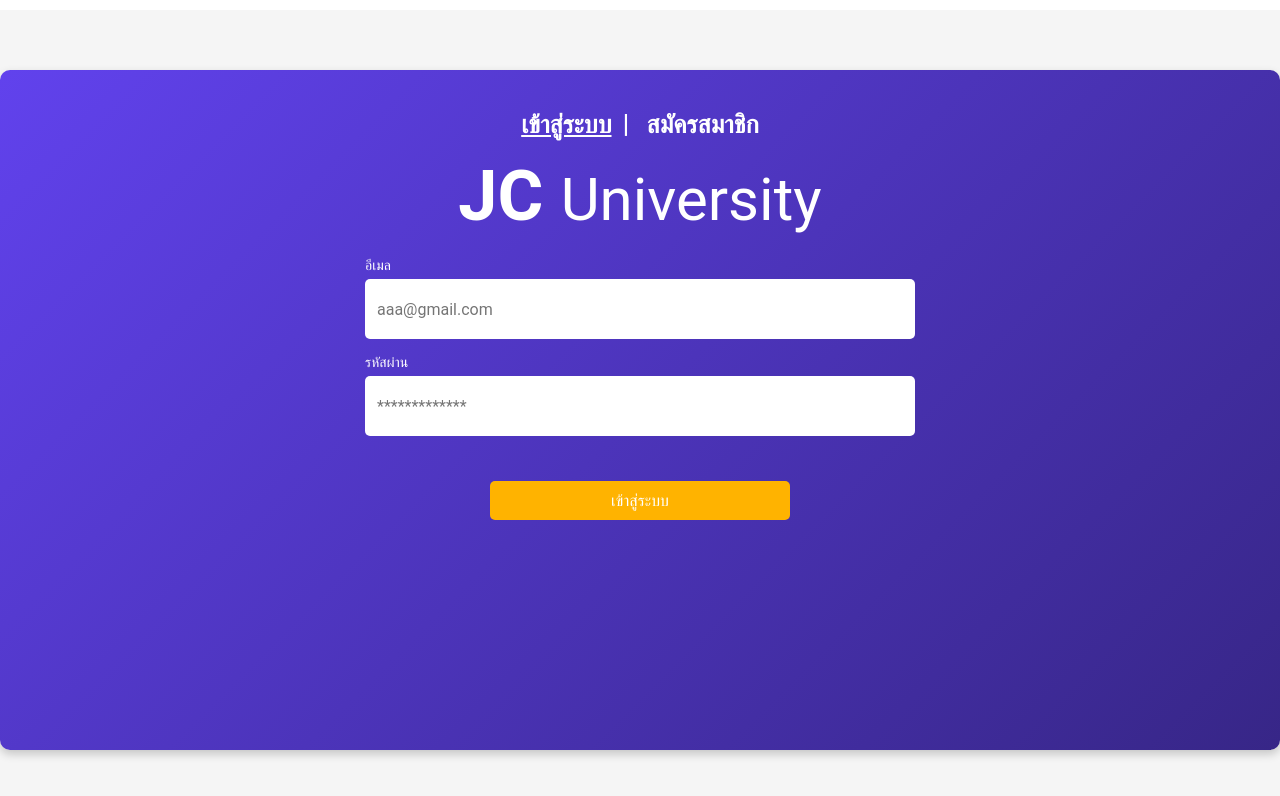
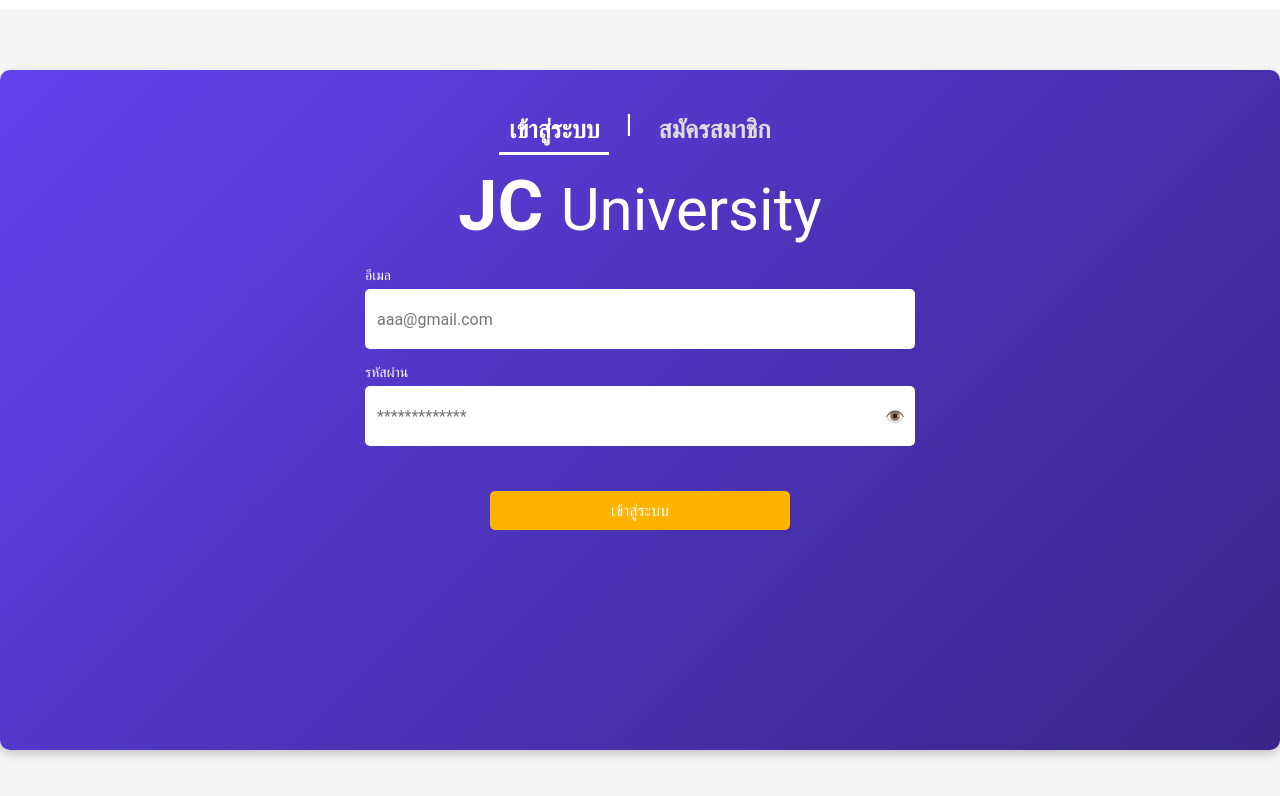
Before and after one commit to Jedtapungkee/Servicestudent-frontend, a React (Vite) app: page /Servicestudent-frontend/login in a window 1280 px wide. Shown: the top 796 px of the page. Built offline with nearby package versions, Linux system fonts and the light colour scheme.

Commit message:
add authenadmin

```diff
--- a/src/components/Navbar.jsx
+++ b/src/components/Navbar.jsx
@@ -46,7 +46,6 @@ const Navbar = () => {
         <div className="nav-underline" style={underlineStyle}></div>
       </div>
       <Link to="/login" className="login">
-
         <FaUserCircle className="login-icon" />
       </Link>
     </nav>
--- a/src/pages/AdminDashboard.jsx
+++ b/src/pages/AdminDashboard.jsx
@@ -18,7 +18,22 @@ const AdminDashboard = () => {
     { id: 10, type: "ขออนุมัติลา", status: "pending", officer: "สมชาย หวังผล" },
   ]);
 
-  console.log("อัปเดตข้อมูล requests:", requests);
+
+  // สร้าง State สำหรับจัดการการล็อกอิน
+  const [isAuthenticated, setIsAuthenticated] = useState(false);
+  const [password, setPassword] = useState("");
+
+  // รหัสผ่านที่ถูกต้อง (สามารถเปลี่ยนเป็นดึงจาก Backend ได้)
+  const correctPassword = "admin123";
+
+  // ฟังก์ชันตรวจสอบรหัสผ่าน
+  const handleLogin = () => {
+    if (password === correctPassword) {
+      setIsAuthenticated(true); // อนุญาตให้เข้าถึงหน้า Admin
+    } else {
+      alert("รหัสผ่านไม่ถูกต้อง!"); // แจ้งเตือนเมื่อรหัสผิด
+    }
+  };
 
 
     // ตรวจสอบค่า requests ทุกครั้งที่มีการเปลี่ยนแปลง
@@ -45,6 +60,22 @@ const AdminDashboard = () => {
 
   return (
     <div className="admin-container">
+
+      {/* แสดง Modal ถ้ายังไม่ล็อกอิน */}
+      {!isAuthenticated && (
+        <div className="admin-login-modal">
+          <h2>เข้าสู่ระบบแอดมิน</h2>
+          <input
+            type="password"
+            placeholder="กรอกรหัสผ่าน"
+            value={password}
+            onChange={(e) => setPassword(e.target.value)}
+          />
+          <button onClick={handleLogin}>เข้าสู่ระบบ</button>
+        </div>
+      )}
+       {isAuthenticated && (
+        <>
       <aside className="sidebar">
         <h2>แผงควบคุมแอดมิน</h2>
         <ul>
@@ -95,6 +126,8 @@ const AdminDashboard = () => {
           </tbody>
         </table>
       </main>
+      </>
+       )}
     </div>
   );
 };
--- a/src/pages/Login.jsx
+++ b/src/pages/Login.jsx
@@ -1,41 +1,51 @@
-import React, { useState } from "react";
-import { NavLink } from "react-router-dom"; // ใช้ NavLink แทน Link
+import React, { useState, useEffect, useRef } from "react";
+import { NavLink, useLocation } from "react-router-dom";
 import "./../styles/Login.css";
 import { useNavigate } from "react-router-dom";
 
 const Login = () => {
+  const underlineRef = useRef(null); // ใช้ useRef ติดตาม underline
+  const navRef = useRef(null); // ใช้ ref ติดตาม parent ของ NavLink
+  const location = useLocation(); // ใช้ location เพื่อติดตาม URL ที่เปลี่ยนแปลง
   const [showPassword, setShowPassword] = useState(false);
   const navigate = useNavigate();
-  const handlesubmit = (e) => {
+
+  useEffect(() => {
+    // ค้นหาลิงก์ที่ active อยู่
+    const activeLink = document.querySelector(".nav-links .active-link");
+    if (activeLink && underlineRef.current) {
+      const { offsetLeft, offsetWidth } = activeLink;
+      // กำหนดตำแหน่ง left และ width ของเส้นขีดใต้
+      underlineRef.current.style.left = `${offsetLeft}px`;
+      underlineRef.current.style.width = `${offsetWidth}px`;
+    }
+  }, [location.pathname]); // อัปเดตทุกครั้งที่ URL เปลี่ยน
+
+  const handleSubmit = (e) => {
     e.preventDefault();
     navigate("/");
+  };
 
-  }
   return (
     <div className="login-container">
       <div className="login-box">
         <div className="login-header">
-          <h2>
-            {/* ใช้ NavLink พร้อมกำหนด className ตาม isActive */}
-            <NavLink
-              to="/login"
-              className={({ isActive }) => (isActive ? "active-link" : "link")}
-            >
+          <h2 className="nav-links" ref={navRef}>
+            <NavLink to="/login" className={({ isActive }) => (isActive ? "active-link" : "link")}>
               เข้าสู่ระบบ
             </NavLink>
-            &nbsp;|&nbsp; {/* ใช้ &nbsp; ในการเว้นวรรค */}
-            <NavLink
-              to="/register"
-              className={({ isActive }) => (isActive ? "active-link" : "link")}
-            >
+            &nbsp;|&nbsp;
+            <NavLink to="/register" className={({ isActive }) => (isActive ? "active-link" : "link")}>
               สมัครสมาชิก
             </NavLink>
+            {/* เส้น underline ที่จะขยับตาม active link */}
+            <div className="nav-underline" ref={underlineRef}></div>
           </h2>
         </div>
 
         <h1 className="logo">JC <span>University</span></h1>
 
-        <form className="login-form">
+        <form className="login-form" onSubmit={handleSubmit}>
           <div className="form-group">
             <label>อีเมล</label>
             <input type="email" placeholder="aaa@gmail.com" required />
@@ -43,20 +53,13 @@ const Login = () => {
           <div className="form-group">
             <label>รหัสผ่าน</label>
             <div className="password-field">
-              <input
-                type={showPassword ? "text" : "password"}
-                placeholder="*************"
-                required
-              />
-              <span
-                className="toggle-password"
-                onClick={() => setShowPassword(!showPassword)}
-              >
-                {showPassword ? "" : ""}
+              <input type={showPassword ? "text" : "password"} placeholder="*************" required />
+              <span className="toggle-password" onClick={() => setShowPassword(!showPassword)}>
+                {showPassword ? "🙈" : "👁️"}
               </span>
             </div>
           </div>
-          <button type="submit" className="login-button" onClick={handlesubmit}>เข้าสู่ระบบ</button>
+          <button type="submit" className="login-button" onClick={handleSubmit}>เข้าสู่ระบบ</button>
         </form>
       </div>
     </div>
--- a/src/pages/Register.jsx
+++ b/src/pages/Register.jsx
@@ -1,21 +1,34 @@
-import React from "react";
-import { NavLink } from "react-router-dom";
+import React, { useEffect, useRef } from "react";
+import { NavLink, useLocation } from "react-router-dom";
 import "./../styles/Register.css"; // ไฟล์ CSS
 import { useNavigate } from "react-router-dom";
 
 const Register = () => {
     const navigate = useNavigate();
-    const handlesubmit = (e) => {
+    const location = useLocation();
+    const underlineRef = useRef(null);
+
+
+    useEffect(() => {
+        const activeLink = document.querySelector(".nav-links .active-link");
+        if (activeLink && underlineRef.current) {
+            const { offsetLeft, offsetWidth } = activeLink;
+            underlineRef.current.style.left = `${offsetLeft}px`;
+            underlineRef.current.style.width = `${offsetWidth}px`;
+        }
+    }, [location.pathname]);
+
+    const handleSubmit = (e) => {
         e.preventDefault();
         navigate("/login");
-    }
+    };
 
     return (
         <div className="register-container">
             <div className="register-box">
                 {/* Header */}
                 <div className="register-header">
-          <h2>
+                    <h2 className="nav-links">
                         <NavLink
                             to="/login"
                             className={({ isActive }) => (isActive ? "active-link" : "link")}
@@ -29,6 +42,8 @@ const Register = () => {
                         >
                             สมัครสมาชิก
                         </NavLink>
+                        {/* เส้นขีดใต้ */}
+                        <div className="nav-underline" ref={underlineRef}></div>
                     </h2>
                 </div>
 
@@ -80,7 +95,7 @@ const Register = () => {
                     </div>
 
                     {/* ปุ่มสมัครสมาชิก */}
-          <button type="submit" className="register-button" onClick={handlesubmit}>
+                    <button type="submit" className="register-button" onClick={handleSubmit}>
                         สมัครสมาชิก
                     </button>
                 </form>
--- a/src/styles/AdminDashboard.css
+++ b/src/styles/AdminDashboard.css
@@ -14,7 +14,7 @@
 
   .sidebar h2 {
     text-align: center;
-    margin-bottom: 20px;
+    margin-bottom: 25px;
   }
 
   .sidebar ul {
@@ -78,6 +78,8 @@
     border: none;
     padding: 5px 10px;
     cursor: pointer;
+    margin-right: 5px;
+    border-radius: 5px;
   }
 
   .reject-btn {
@@ -86,4 +88,46 @@
     border: none;
     padding: 5px 10px;
     cursor: pointer;
+    border-radius: 5px;
   }
+
+
+  .admin-login-modal {
+  position: fixed;
+  top: 50%;
+  left: 50%;
+  transform: translate(-50%, -50%);
+  background: white;
+  padding: 20px;
+  box-shadow: 0px 4px 10px rgba(0, 0, 0, 0.2);
+  text-align: center;
+  border-radius: 10px;
+}
+
+.admin-login-modal h2 {
+  font-size: 20px;
+  margin-bottom: 10px;
+}
+
+.admin-login-modal input {
+  width: 100%;
+  max-width: 200px;
+  padding: 10px;
+  margin-bottom: 10px;
+  border: 1px solid #ddd;
+  border-radius: 5px;
+}
+
+.admin-login-modal button {
+  background-color: #372687;
+  color: white;
+  padding: 10px;
+  border: none;
+  cursor: pointer;
+  border-radius: 5px;
+  width: 100%;
+}
+
+.admin-login-modal button:hover {
+  background-color: #2c1f5b;
+}
--- a/src/styles/Login.css
+++ b/src/styles/Login.css
@@ -1,20 +1,38 @@
-/* สไตล์ลิงก์ทั่วไป */
-.link {
-  color: white;
-  text-decoration: none;
+.nav-links {
+  position: relative;
+  display: flex;
+  justify-content: center;
+  gap: 10px;
+  font-size: 18px;
   font-weight: bold;
-  cursor: pointer;
-  margin: 0 5px;
+  position: relative; /* ทำให้ nav-underline อ้างอิงตำแหน่งจากตรงนี้ */
 }
 
-/* สไตล์ลิงก์เมื่อเป็น active page */
-.active-link {
-  color: white;
-  text-decoration: underline; /* ขีดเส้นใต้ */
+.nav-links .link,
+.nav-links .active-link {
+  text-decoration: none;
+  color: #ddd; /* สีเทาเมื่อไม่ active */
+  padding: 5px 10px;
+  position: relative;
+}
+
+.nav-links .active-link {
+  color: #ffffff; /* สีขาวเมื่อ active */
   font-weight: bold;
-  cursor: pointer;
-  margin: 0 5px;
 }
+
+/* เส้นขีดใต้ */
+.nav-underline {
+  position: absolute;
+  bottom: -5px; /* อยู่ใต้ NavLink */
+  left: 0; /* เริ่มจากซ้ายสุด */
+  height: 3px;
+  width: 0;
+  background-color: #ffffff;
+  transition: all 0.3s ease-in-out;
+}
+
+
 
 /* Login Page Layout */
 .login-container {
--- a/src/styles/Register.css
+++ b/src/styles/Register.css
@@ -26,23 +26,30 @@
     margin-bottom: 15px;
   }
 
-  /* ลิงก์ทั่วไป */
-  .link {
-    color: white;
+
+  .nav-links .link,
+  .nav-links .active-link {
     text-decoration: none;
-    font-weight: bold;
-    cursor: pointer;
-    margin: 0 5px;
+    color: #ddd; /* สีเทาเมื่อไม่ active */
+    padding: 5px 10px;
+    position: relative;
   }
 
-  /* ลิงก์หน้าแอคทีฟ (มีเส้นใต้) */
-  .active-link {
-    color: white;
-    text-decoration: underline;
+  .nav-links .active-link {
+    color: #ffffff; /* สีขาวเมื่อ active */
     font-weight: bold;
-    cursor: pointer;
-    margin: 0 5px;
   }
+
+  /* เส้นขีดใต้ */
+  .nav-underline {
+    position: absolute;
+    bottom: -5px;
+    height: 3px;
+    width: 0;
+    background-color: #ffffff;
+    transition: all 0.3s ease-in-out;
+  }
+
 
   /* Logo */
   .register-logo {
```
Lines whose indentation alone changed are shown as unchanged.
